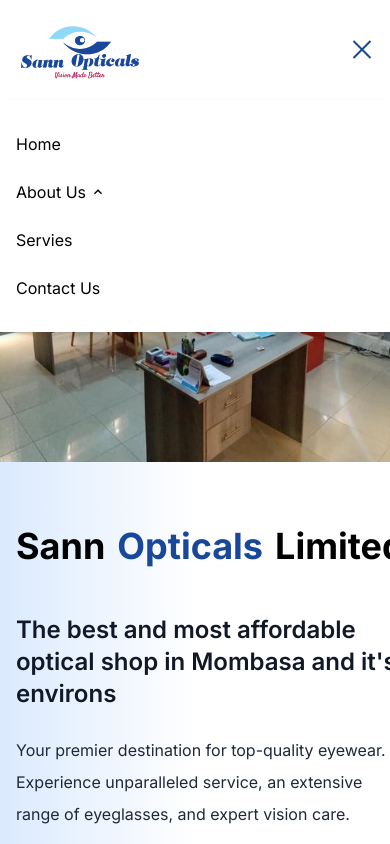
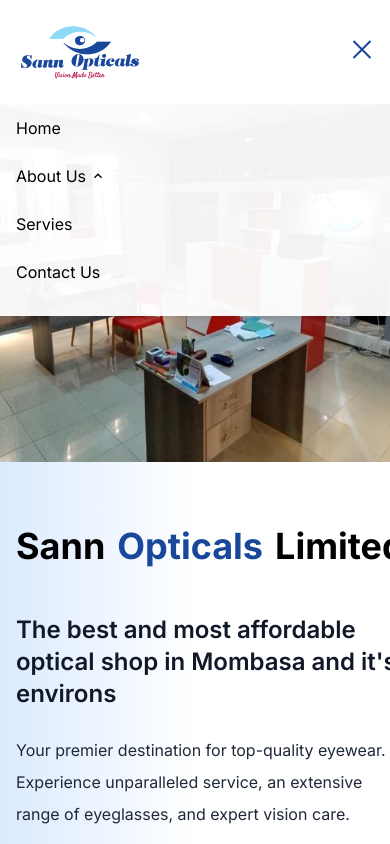
Before and after one commit to JoelOgira/sann-opticals, a Next.js app: page / in a window 390 px wide. Both pictures are taken after a click on the button "Hamburger Menu". Shown: the top 844 px of the page. Built offline with nearby package versions, Linux system fonts and the light colour scheme.

Commit message:
Updated header component

```diff
--- a/app/components/Header.jsx
+++ b/app/components/Header.jsx
@@ -66,7 +66,7 @@ export default function Header() {
             </div>
 
             <div className="md:hidden">
-                <div id="menu" className={`flex-col ${isHidden ? 'hidden' : 'flex'} absolute place-items-start self-end py-8 mt-4 bg-white sm:w-auto sm:self-center left-0 right-0 drop-shadow-md`}>
+                <div id="menu" className={`flex-col ${isHidden ? 'hidden' : 'flex'} absolute place-items-start self-end py-8 bg-white bg-opacity-95 sm:w-auto sm:self-center left-0 right-0 drop-shadow-md`}>
                     <div className="mr-auto flex flex-col space-y-6 pl-4">
                         <Link onClick={() => { handleOpen(); handleHidden() }} href="/">Home</Link>
 
```
